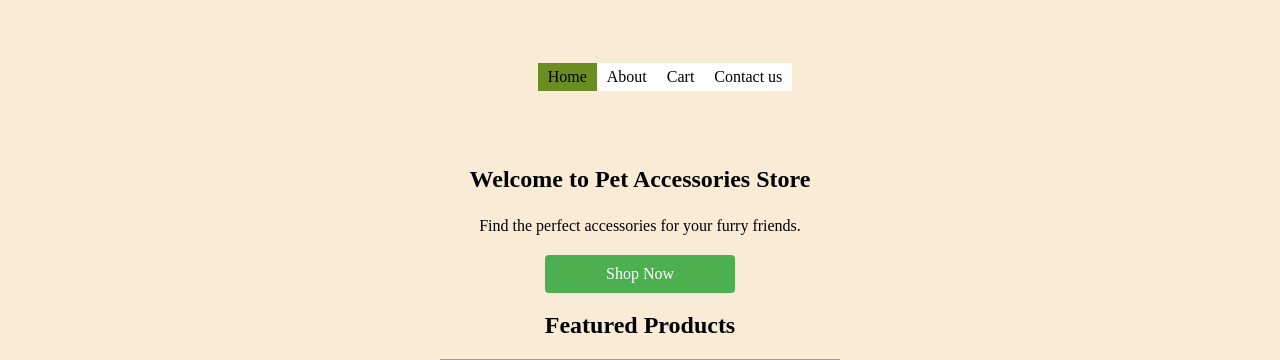
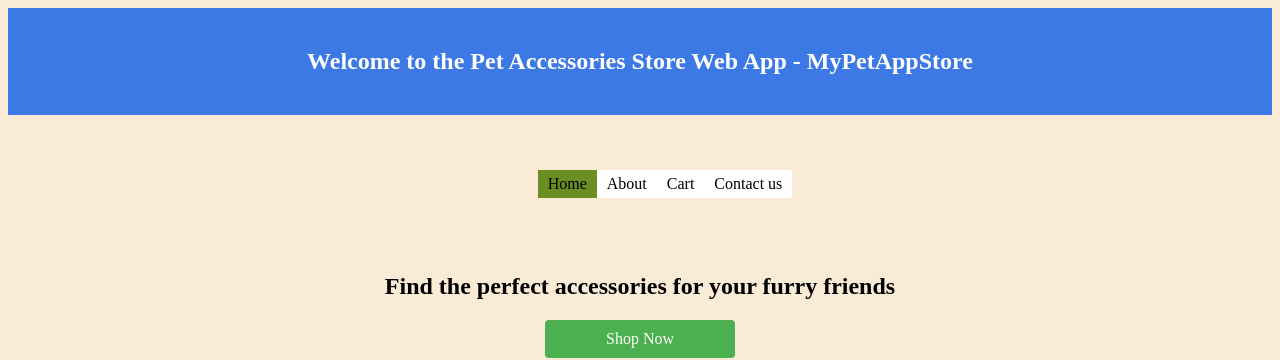
Before and after one commit to MohedeenT/final-project-react, a React (Create React App) app: page / in a window 1280 px wide. Shown: the top 360 px of the page. Built offline with nearby package versions, Linux system fonts and the light colour scheme; grey boxes are pictures that could not be loaded.

Commit message:
Module 1-2 challenges 0,1,4,6 update

```diff
--- a/src/App.css
+++ b/src/App.css
@@ -106,7 +106,7 @@ table td {
 /* about us */
 
 header {
-  background-color: #333;
+  background-color: #3c79e4;
   color: #fff;
   padding: 20px;
   text-align: center;
--- a/src/App.jsx
+++ b/src/App.jsx
@@ -1,13 +1,17 @@
-import {NavLink, Route, Routes } from "react-router-dom";
+import { NavLink, Route, Routes } from "react-router-dom";
 import "./App.css";
 import Home from "./pages/Home";
 import About from "./pages/About";
 import Contact from "./pages/Contact";
 import Cart from "./pages/Cart";
 import NotFound from "./pages/NotFound";
+import Hello from "./pages/Hello";
 
 function App() {
-  return <>
+  return (
+    <>
+      <header> {<Hello />} </header>
+
       <nav>
         <ul>
           <li>
@@ -25,16 +29,17 @@ function App() {
         </ul>
       </nav>
       <Routes>
-    <Route path="/" element={<Home/>}/>
-    <Route path="/about" element={<About/>}/>
-    <Route path="/cart" element={<Cart/>}/>
-    <Route path="/contact" element={<Contact/>}/>
-    <Route path="*" element={<NotFound/>}/>
+        <Route path="/" element={<Home />} />
+        <Route path="/about" element={<About />} />
+        <Route path="/cart" element={<Cart />} />
+        <Route path="/contact" element={<Contact />} />
+        <Route path="*" element={<NotFound />} />
       </Routes>
       <footer>
         <p>&copy; 2023 Pet Accessories Store. All rights reserved.</p>
       </footer>
     </>
+  );
 }
 
 export default App;
--- /dev/null
+++ b/src/pages/Hello.jsx
@@ -0,0 +1,5 @@
+import data from "./data.js";
+
+export default function Hello(props) {
+  return <h2>Welcome to the Pet Accessories Store Web App - {data().name}</h2>;
+}
--- a/src/pages/Home.jsx
+++ b/src/pages/Home.jsx
@@ -1,28 +1,33 @@
 export default function Home() {
-
-    return(
+  return (
     <main>
       <section className="hero">
-          <h1>Welcome to Pet Accessories Store</h1>
-          <p>Find the perfect accessories for your furry friends.</p>
-          <a href="#" className="btn">Shop Now</a>
+        <h1>Find the perfect accessories for your furry friends</h1>
+
+        <a href="#" className="btn">
+          Shop Now
+        </a>
       </section>
 
       <section className="featured-products">
         <h2>Featured Products</h2>
         <div className="product">
-            <img src="product1.jpg" alt="Product 1"/>
+          <img src="product1.jpg" alt="Product 1" />
           <h3>Product 1</h3>
           <p>Lorem ipsum dolor sit amet, consectetur adipiscing elit.</p>
-            <a href="#" className="btn">View Details</a>
+          <a href="#" className="btn">
+            View Details
+          </a>
         </div>
         <div className="product">
-            <img src="product2.jpg" alt="Product 2"/>
+          <img src="product2.jpg" alt="Product 2" />
           <h3>Product 2</h3>
           <p>Lorem ipsum dolor sit amet, consectetur adipiscing elit.</p>
-            <a href="#" className="btn">View Details</a>
+          <a href="#" className="btn">
+            View Details
+          </a>
         </div>
       </section>
-      </main>)
-
+    </main>
+  );
 }
--- /dev/null
+++ b/src/pages/data.js
@@ -0,0 +1,3 @@
+export default function data() {
+  return { name: "MyPetAppStore" };
+}
```
Lines whose indentation alone changed are shown as unchanged.
